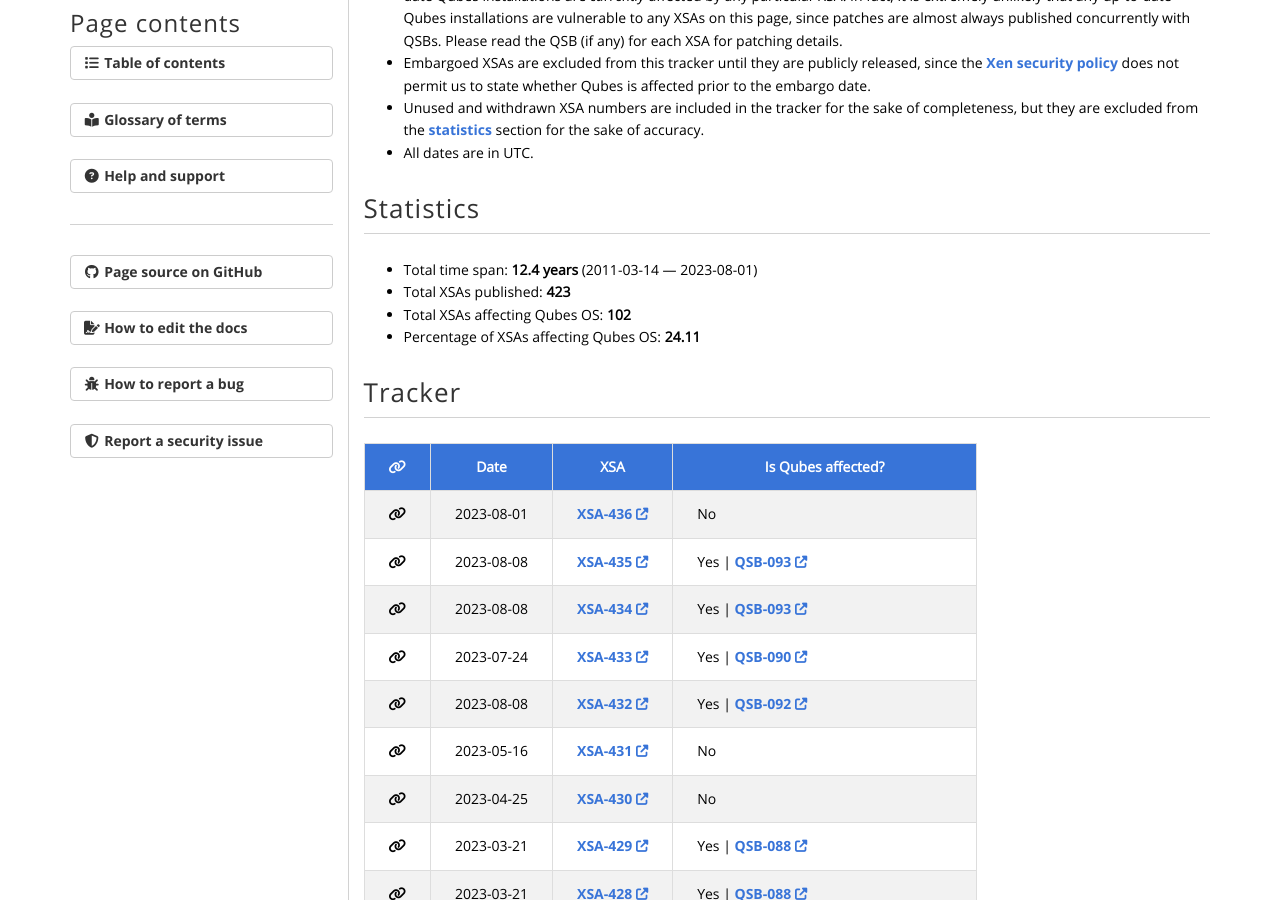
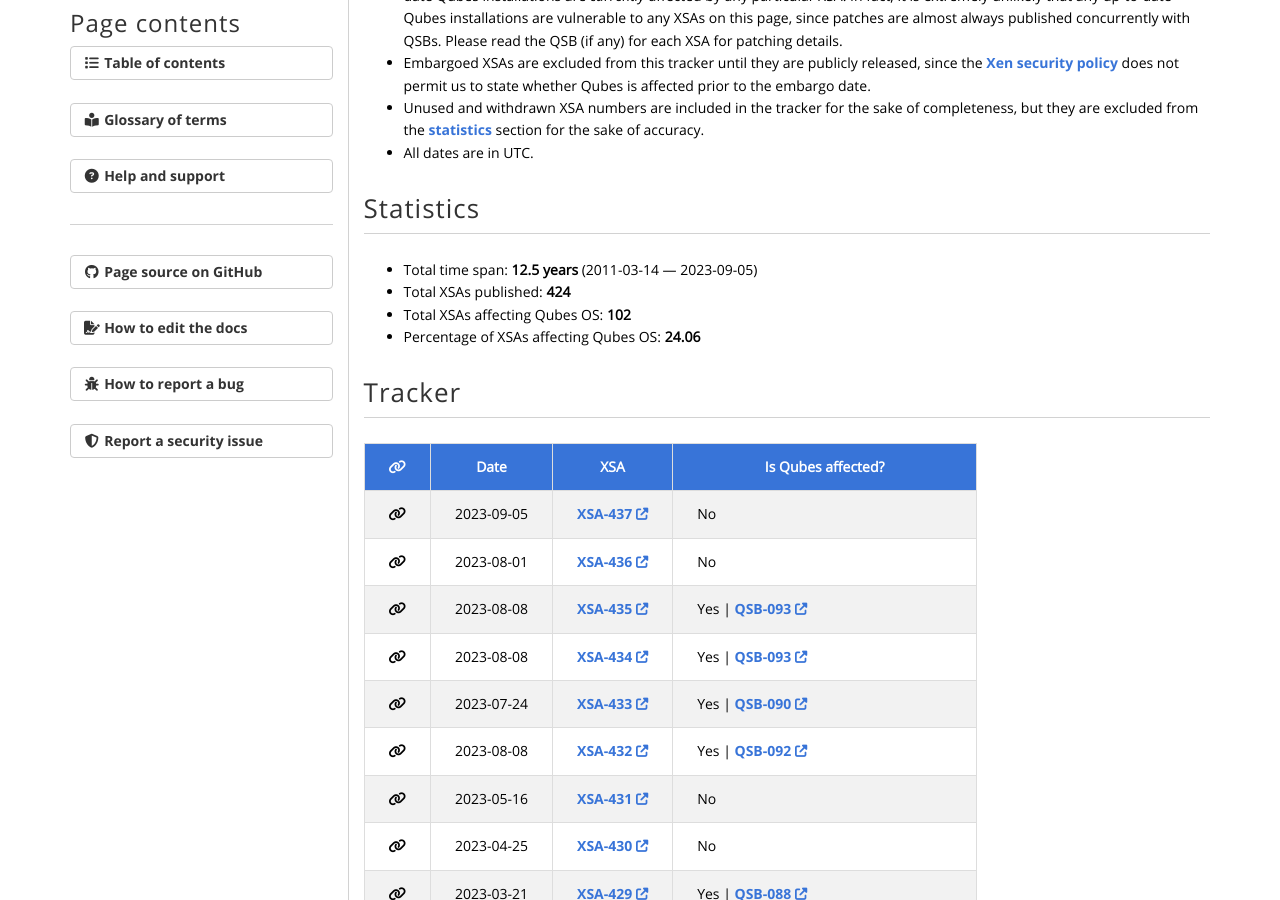
Before and after one commit to QubesOS/qubesos.github.io, a Jekyll site: the page built from pages/xsa.md, in a window 1280 px wide and 900 px high, scrolled down 657 px. Built offline with Jekyll 4.4.1, drawn with Linux system fonts in a browser that asks for light colours; some web fonts are replaced.

Commit message:
Add XSA-437

```diff
--- a/_data/sec-xsa.yml
+++ b/_data/sec-xsa.yml
@@ -1838,3 +1838,7 @@
 - xsa: 436
   date: 2023-08-01
   affected: no
+
+- xsa: 437
+  date: 2023-09-05
+  affected: no
```
